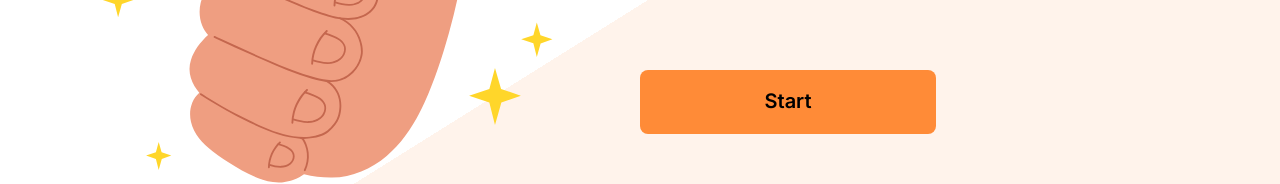
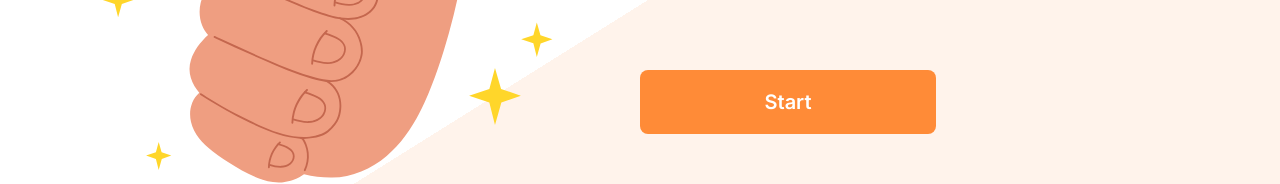
Before and after one commit to wwladislavv/WWBM, a Next.js app: page / in a window 1280 px wide. Shown: the part 395-579 px from the top of the page. Built offline with nearby package versions, Linux system fonts and the light colour scheme.

Commit message:
change button component to route

```diff
--- a/src/app/components/button/index.tsx
+++ /dev/null
@@ -1,22 +0,0 @@
-import type { ButtonHTMLAttributes } from 'react';
-
-import './style.css';
-
-type Props = ButtonHTMLAttributes<HTMLButtonElement> & {
-    text: string;
-    className?: string;
-};
-
-function Button({ text, className }: Props) {
-    return (
-        <button className={`${className} button`} type="button">
-            {text}
-        </button>
-    );
-}
-
-Button.defaultProps = {
-    className: '',
-};
-
-export default Button;
--- /dev/null
+++ b/src/app/components/route-button/index.tsx
@@ -0,0 +1,23 @@
+import Link from 'next/link';
+
+import './style.css';
+
+type Props = {
+    to: string;
+    text: string;
+    className?: string;
+};
+
+function RouteButton({ to, text, className }: Props) {
+    return (
+        <Link className={`${className} button`} href={to}>
+            {text}
+        </Link>
+    );
+}
+
+RouteButton.defaultProps = {
+    className: '',
+};
+
+export default RouteButton;
--- a/src/app/components/button/style.css
+++ b/src/app/components/route-button/style.css
@@ -4,9 +4,11 @@
     width: 100%;
     height: 48px;
     padding: 0 24px;
+    color: var(--color-white);
     font-size: 14px;
     font-weight: 600;
-    line-height: 116%;
+    line-height: 48px;
+    text-align: center;
     border-radius: 8px;
     border: none;
     background-color: var(--color-orange);
@@ -29,5 +31,6 @@
         max-width: 296px;
         height: 64px;
         font-size: 20px;
+        line-height: 64px;
     }
 }
--- a/src/app/page.tsx
+++ b/src/app/page.tsx
@@ -1,6 +1,6 @@
 import Image from 'next/image';
 
-import Button from 'components/button';
+import RouteButton from 'components/route-button';
 
 import styles from './page.module.css';
 
@@ -17,7 +17,11 @@ export default function Home() {
             <div className={styles.content}>
                 <h1 className={styles.title}>Who wants to be a millionaire?</h1>
 
-                <Button className={styles.control} text="Start" />
+                <RouteButton
+                    className={styles.control}
+                    text="Start"
+                    to="/game"
+                />
             </div>
         </div>
     );
```
